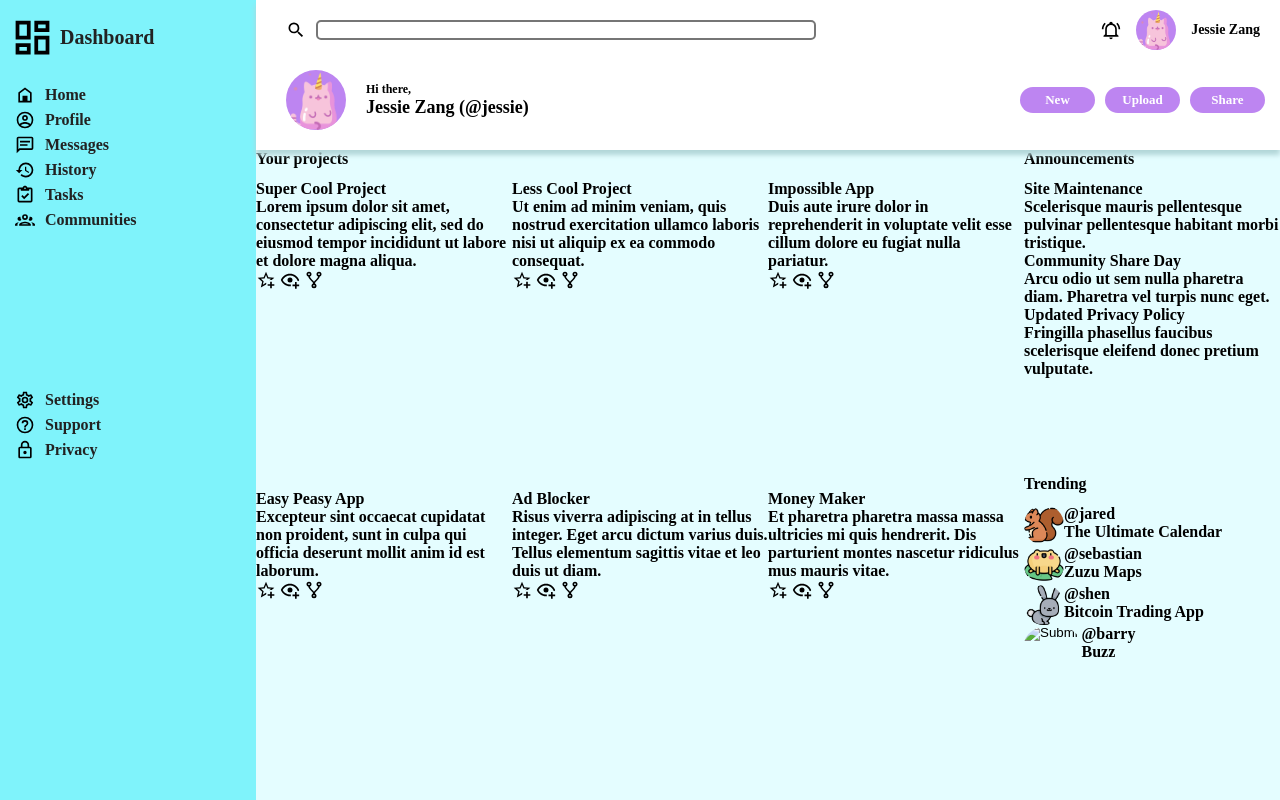
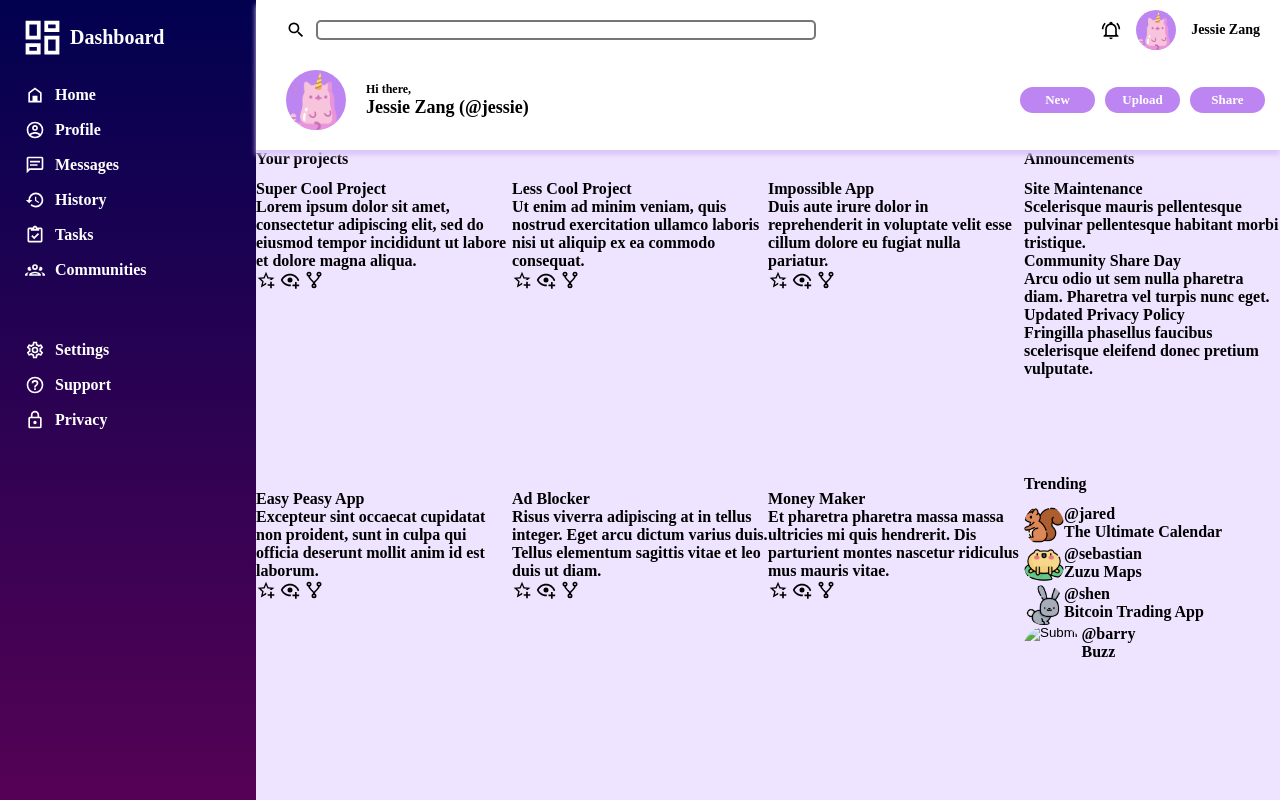
Before and after one commit to jlzang/admin-dashboard, a plain HTML site: page index.html in a window 1280 px wide. Drawn offline with Linux system fonts and the light colour scheme; a web font is replaced by a local one.

Commit message:
Add styling to sidebar
Adjust other element colors to match

```diff
--- a/index.html
+++ b/index.html
@@ -37,48 +37,48 @@
         </div>
         <div class="sidebar">
             <div class="dashboard">
-                <input type="image" id="dashboard" alt="Dashboard" src="images/view-dashboard-outline.svg">
+                <input type="image" class="icon" id="dashboard" alt="Dashboard" src="images/view-dashboard-outline.svg">
                 Dashboard
             </div>
             <div class="nav">
-                <ul class="nav-items">
-                    <li>
+                <ul>
+                    <li class="nav-item">
                         <input type="image" class="icon" alt="Home" src="images/home-variant-outline.svg">
                         Home
                     </li>
-                    <li>
+                    <li class="nav-item">
                         <input type="image" class="icon" alt="Profile" src="images/account-circle-outline.svg">
                         Profile
                     </li>
-                    <li>
+                    <li class="nav-item">
                         <input type="image" class="icon" alt="Messages" src="images/message-text-outline.svg">
                         Messages
                     </li>
-                    <li>
+                    <li class="nav-item">
                         <input type="image" class="icon" alt="History" src="images/history.svg">
                         History
                     </li>
-                    <li>
+                    <li class="nav-item">
                         <input type="image" class="icon" alt="Tasks" src="images/clipboard-check-outline.svg">
                         Tasks
                     </li>
-                    <li>
+                    <li class="nav-item">
                         <input type="image" class="icon" alt="Communities" src="images/account-group-outline.svg">
                         Communities
                     </li>
                 </ul>
             </div>
             <div class="settings">
-                <ul class="settings-items">
-                    <li>
+                <ul>
+                    <li class="settings-item">
                         <input type="image" class="icon" alt="Settings" src="images/cog-outline.svg">
                         Settings
                     </li>
-                    <li>
+                    <li class="settings-item">
                         <input type="image" class="icon" alt="Support" src="images/help-circle-outline.svg">
                         Support
                     </li>
-                    <li>
+                    <li class="settings-item">
                         <input type="image" class="icon" alt="Privacy" src="images/lock-outline.svg">
                         Privacy
                     </li>
--- a/styles.css
+++ b/styles.css
@@ -38,7 +38,7 @@ li {
     display: grid;
     grid-template-columns: 4fr minmax(250px, 350px);
     grid-template-rows: 1fr 1fr;
-    box-shadow: 0 5px 5px rgb(178, 214, 216);
+    box-shadow: 0 5px 5px rgb(218, 198, 248);
     position: relative;
 }
 
@@ -48,6 +48,10 @@ input.icon,
 .proj-icon {
     height: 20px;
     width: 20px;
+}
+
+input.icon {
+    filter: invert(98%) sepia(5%) saturate(81%) hue-rotate(233deg) brightness(115%) contrast(100%);
 }
 
 .search {
@@ -135,13 +139,13 @@ button.menu {
 }
 
 .sidebar {
-    background-color: rgb(127, 243, 251);
+    background: linear-gradient(rgb(1, 1, 80), rgb(85, 2, 85));
     grid-area: 1/1/5/2;
-    grid-template-rows: 75px 300px auto;
+    grid-template-rows: 75px 250px auto;
     display: grid;
     gap: 5px;
-    color: rgb(34, 34, 34);
-    padding-left: 10px;
+    color: #ffffff;
+    padding-left: 20px;
 }
 
 .dashboard {
@@ -160,12 +164,17 @@ button.menu {
     grid-template-rows: 2/4;
 }
 
+.nav-item,
+.settings-item {
+    margin-bottom: 15px;
+}
+
 .settings {
     grid-template-rows: 4/5;
 }
 
 .main {
-    background-color: rgb(228, 253, 255);
+    background-color: rgb(239, 228, 255);
     grid-area: 3/2/5/3;
     display: grid;
     grid-template-columns: 3fr 1fr;
```
